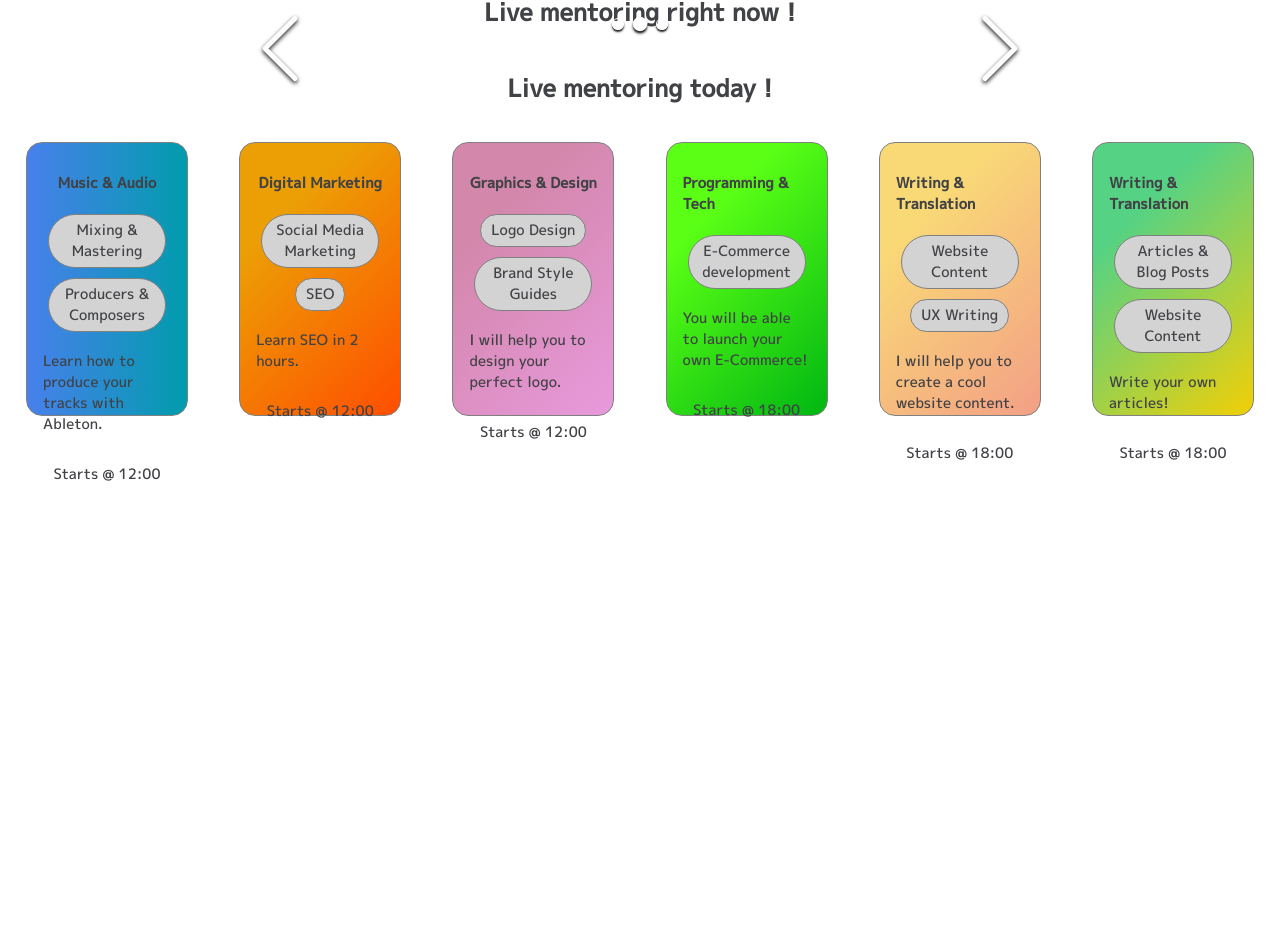
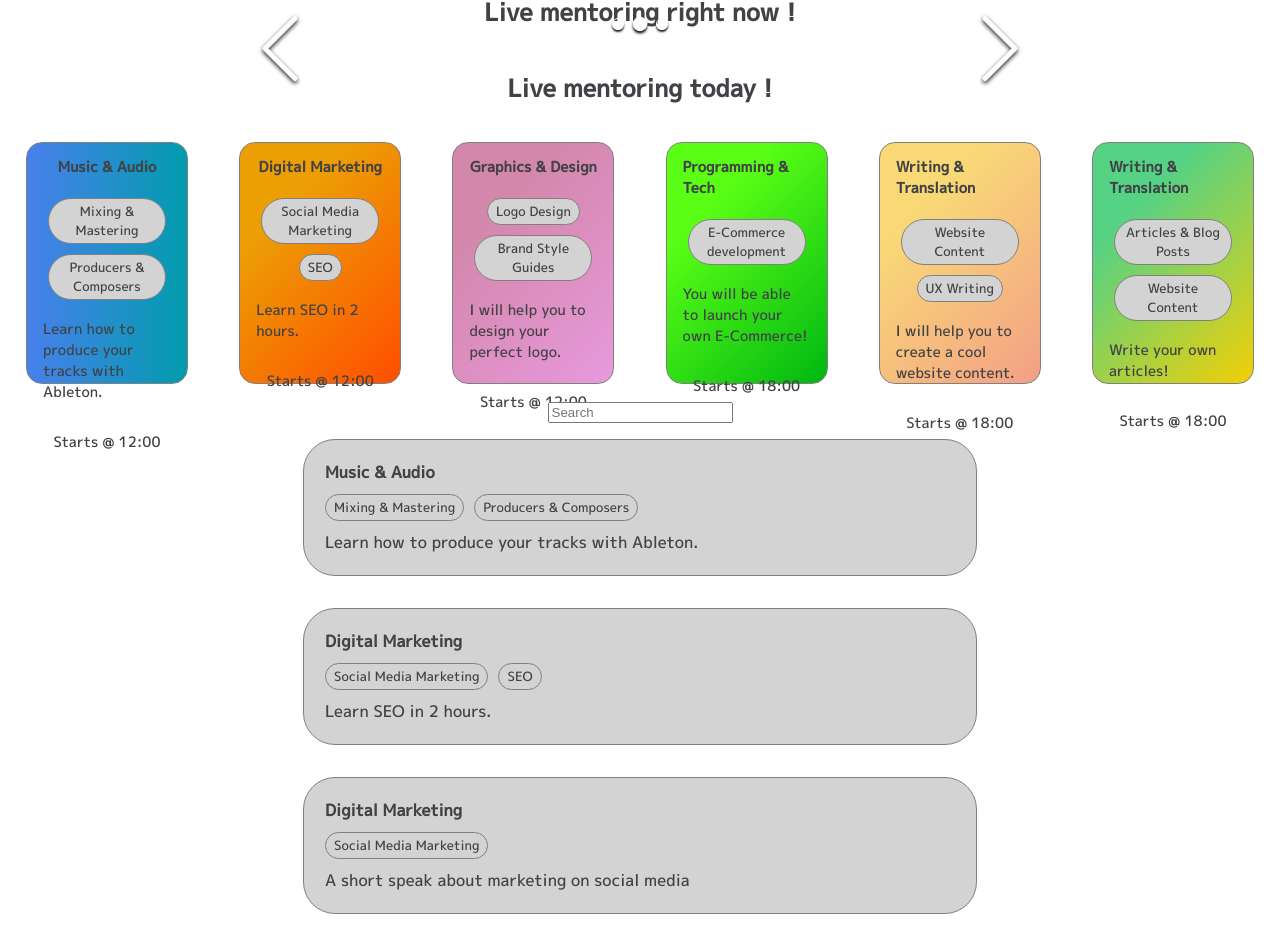
Before and after one commit to clepirault/Hackathon-Live-Fiverr, a React (Create React App) app: page /Home in a window 1280 px wide. Shown: the part 882-1821 px from the top of the page. Before the commit the page ends 1367 px from the top, so only its background shows below. Built offline with nearby package versions, Linux system fonts and the light colour scheme.

Commit message:
v1 : reste css + filter

```diff
--- a/src/components/layouts/Carousel.css
+++ b/src/components/layouts/Carousel.css
@@ -473,7 +473,7 @@
   border-radius: 1rem;
   border: 1px solid gray;
   margin: 2vh 2vw;
-  padding: 1rem;
+  padding: 0 1rem;
   display: flex;
   flex-direction: column;
   align-items: flex-start;
@@ -494,9 +494,10 @@
   border-radius: 2rem;
   border: 1px solid gray;
   text-align: center;
-  padding: 5px 10px;
+  padding: 3px 8px;
   background-color: lightgray;
   margin: 5px;
+  font-size: 0.8rem;
 }
 
 .tagLives {
@@ -504,3 +505,35 @@
   flex-direction: column;
   align-items: center;
 }
+
+.livesearch {
+  border: 1px solid gray;
+  background-color: lightgray;
+  width: 50vw;
+  border-radius: 2rem;
+  padding: 1rem;
+  margin: 1rem;
+}
+
+.searchArea {
+  display: flex;
+  flex-direction: column;
+  align-items: center;
+}
+
+.searchArea p {
+  margin: 5px 5px;
+}
+
+.tagLiveSearch {
+  border-radius: 2rem;
+  border: 1px solid gray;
+  text-align: center;
+  padding: 3px 8px;
+  background-color: lightgray;
+  font-size: 0.8rem;
+}
+
+.tagsSearch {
+  display: flex;
+}
--- a/src/components/layouts/Carousel.jsx
+++ b/src/components/layouts/Carousel.jsx
@@ -22,16 +22,14 @@ const bgGradient = [
   'linear-gradient(315deg, #f2cf07 0%, #55d284 74%)',
 ];
 const Carousel = () => {
+  const [search, setSearch] = useState('');
   const [users, setUsers] = useState(usersArray);
-  console.log(users);
   const [livesNow, setLivesNow] = useState(
     livesArray.filter((live) => live.date <= timeNow)
   );
-  console.log(livesNow);
   const [livesToday, setLivesToday] = useState(
     livesArray.filter((live) => live.date.getDay() === timeNow.getDay())
   );
-  console.log(livesToday);
   const [livesTomorrow, setLivesTomorrow] = useState(
     livesArray.filter(
       (live) =>
@@ -39,7 +37,6 @@ const Carousel = () => {
         live.date.getHours() > timeNow.getHours()
     )
   );
-  console.log(livesTomorrow);
 
   const imagesLive = [
     {
@@ -90,6 +87,7 @@ const Carousel = () => {
           onClick={(e) => playVideo(e)}
         />
       </div>
+
       <div className="today">
         <h2>Live mentoring today !</h2>
         <div className="livesToday">
@@ -111,6 +109,30 @@ const Carousel = () => {
           ))}
         </div>
       </div>
+
+      <div className="searchArea">
+        <label htmlFor="searchinput">
+          <input
+            type="text"
+            id="searchinput"
+            placeholder="Search"
+            value={search}
+            onChange={(e) => setSearch(e.target.value)}
+          />
+        </label>
+        {livesArray.map((live) => (
+          <div className="livesearch">
+            <p className="titreLive">{live.interest}</p>
+            <div className="tagsSearch">
+              <p className="tagLiveSearch">{live.tags[0]}</p>
+              {live.tags[1] && <p className="tagLiveSearch">{live.tags[1]}</p>}
+            </div>
+
+            <p>{live.description}</p>
+          </div>
+        ))}
+        <p>{search}</p>
+      </div>
     </div>
   );
 };
--- a/src/dataLives.js
+++ b/src/dataLives.js
@@ -43,7 +43,7 @@ const lives = [
     id: 2,
     userId: 1,
     interest: 'Digital Marketing',
-    tags: 'Social Media Marketing',
+    tags: ['Social Media Marketing'],
     date: dateTomorrow,
     length: 1,
     description: 'A short speak about marketing on social media',
```
